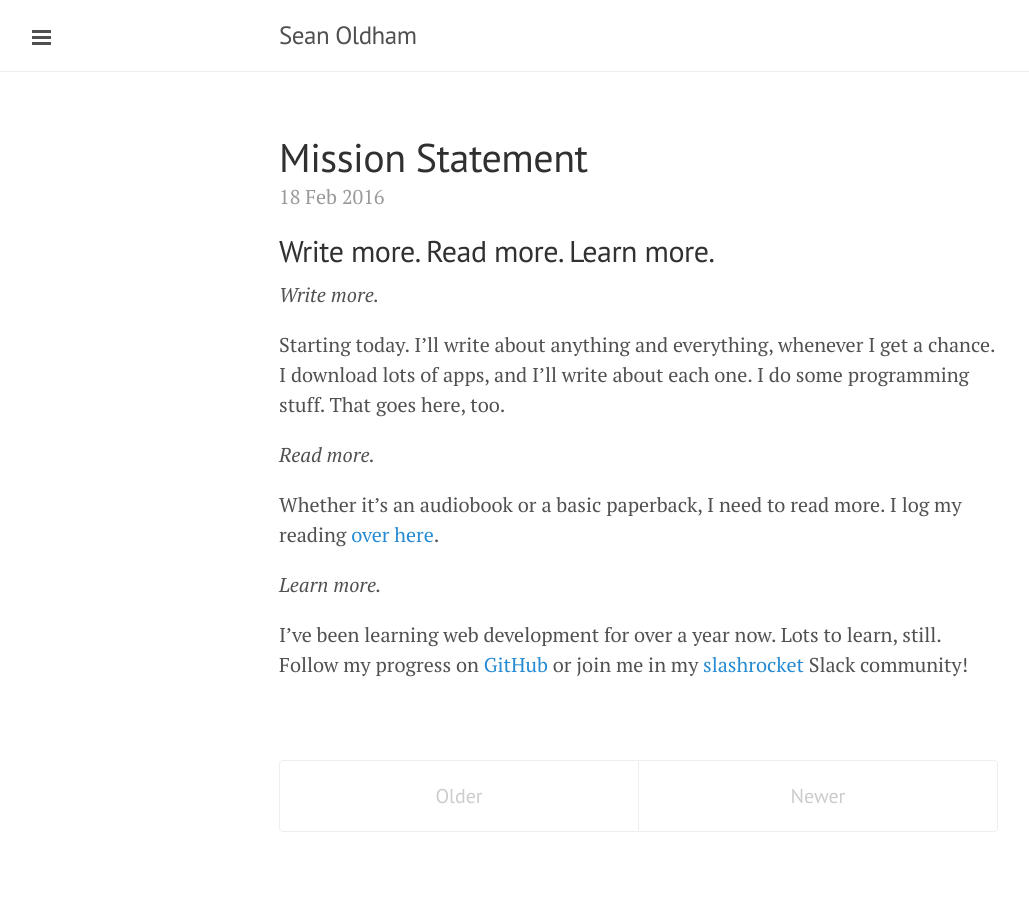
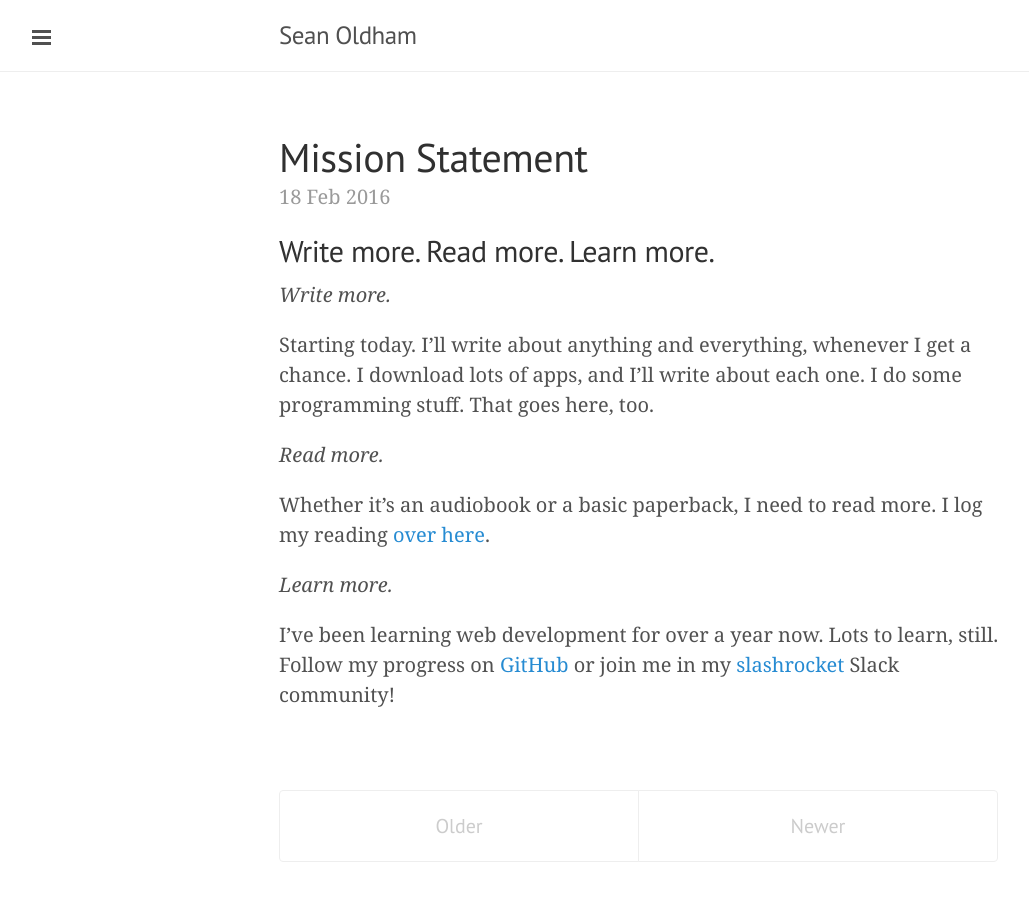
Before and after one commit to seanoldham/seanosaur.github.io, a Jekyll site: the page built from index.html, in a window 1280 px wide. Shown: the whole page, without its empty margins (1-1030 px from the left). Built offline with Jekyll 4.4.1, drawn with Linux system fonts in a browser that asks for light colours; the list of posts is cut into pages by our own code; before the commit the page ends 900 px from its top, so only the background shows below that.

Commit message:
Update lanyon.css

```diff
--- a/public/css/lanyon.css
+++ b/public/css/lanyon.css
@@ -41,7 +41,7 @@ body {
 }
 
 html {
-  font-family: "PT Serif", Georgia, "Times New Roman", serif;
+  font-family: "Merriweather", Georgia, "Times New Roman", serif;
 }
 
 h1, h2, h3, h4, h5, h6 {
```
